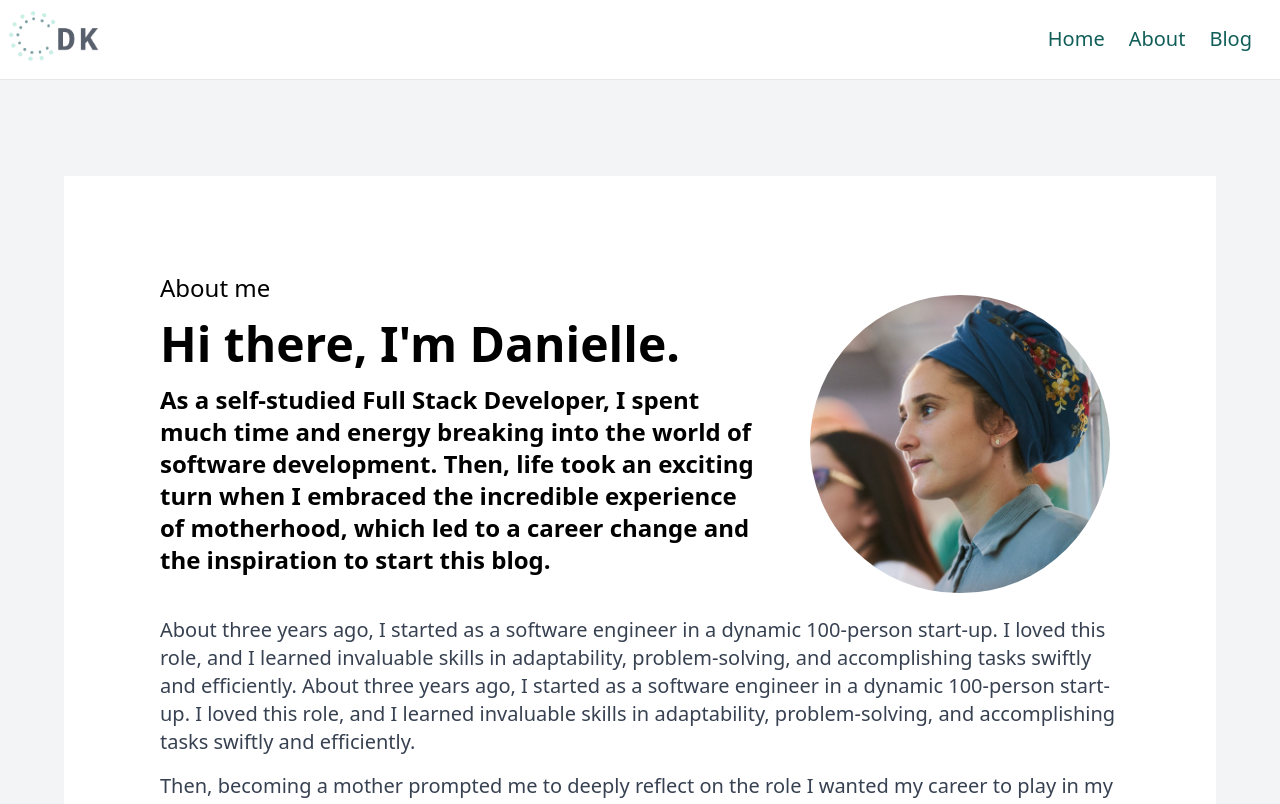
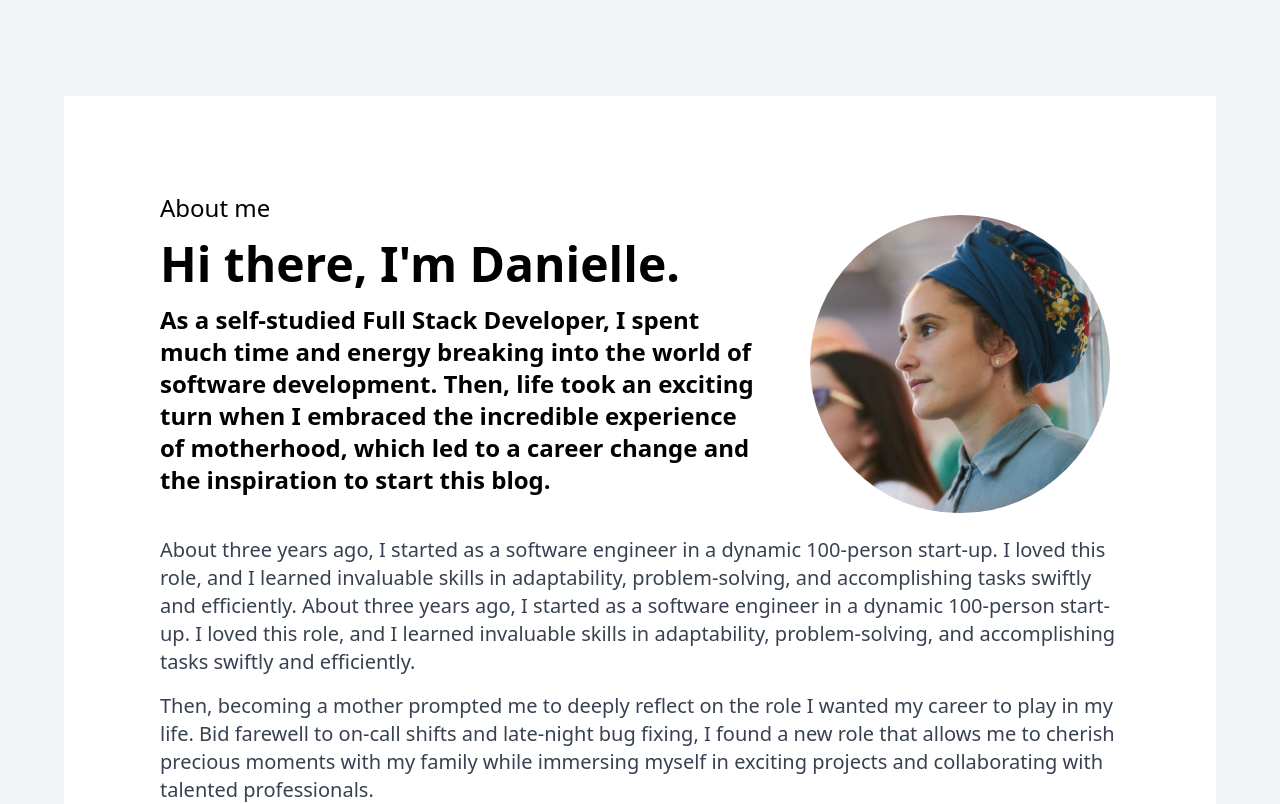
Before and after one commit to daniellekorn/nextjs-blog, a Next.js app: page /about in a window 1280 px wide. Shown: the top 804 px of the page. Built offline with nearby package versions, Linux system fonts and the light colour scheme.

Commit message:
clean up imports

```diff
--- a/app/layout.tsx
+++ b/app/layout.tsx
@@ -1,22 +1,18 @@
-import './globals.css'
-import Navbar from './components/Navbar'
+import "./globals.css";
 
 export const metadata = {
-  title: 'Danielle Korn',
-  description: 'Tech insight for modern moms',
-}
+  title: "Danielle Korn",
+  description: "Tech insight for modern moms",
+};
 
 export default function RootLayout({
   children,
 }: {
-  children: React.ReactNode
+  children: React.ReactNode;
 }) {
   return (
     <html lang="en">
-      <body className="bg-gray-100">
-        <Navbar/>
-        {children}
-      </body>
+      <body className="bg-gray-100">{children}</body>
     </html>
-  )
+  );
 }
--- a/app/page.tsx
+++ b/app/page.tsx
@@ -1,12 +1,15 @@
 import Hero from "./components/Hero";
+import Navbar from "./components/Navbar";
 import RecentPosts from "./components/RecentPosts";
-import { getSortedPostsData } from "@/lib/posts";
 
 export default function Home() {
   return (
-    <main className="relative">
-      <Hero />
-      <RecentPosts />
-    </main>
+    <>
+      <Navbar />
+      <main className="relative">
+        <Hero />
+        <RecentPosts />
+      </main>
+    </>
   );
 }
```
